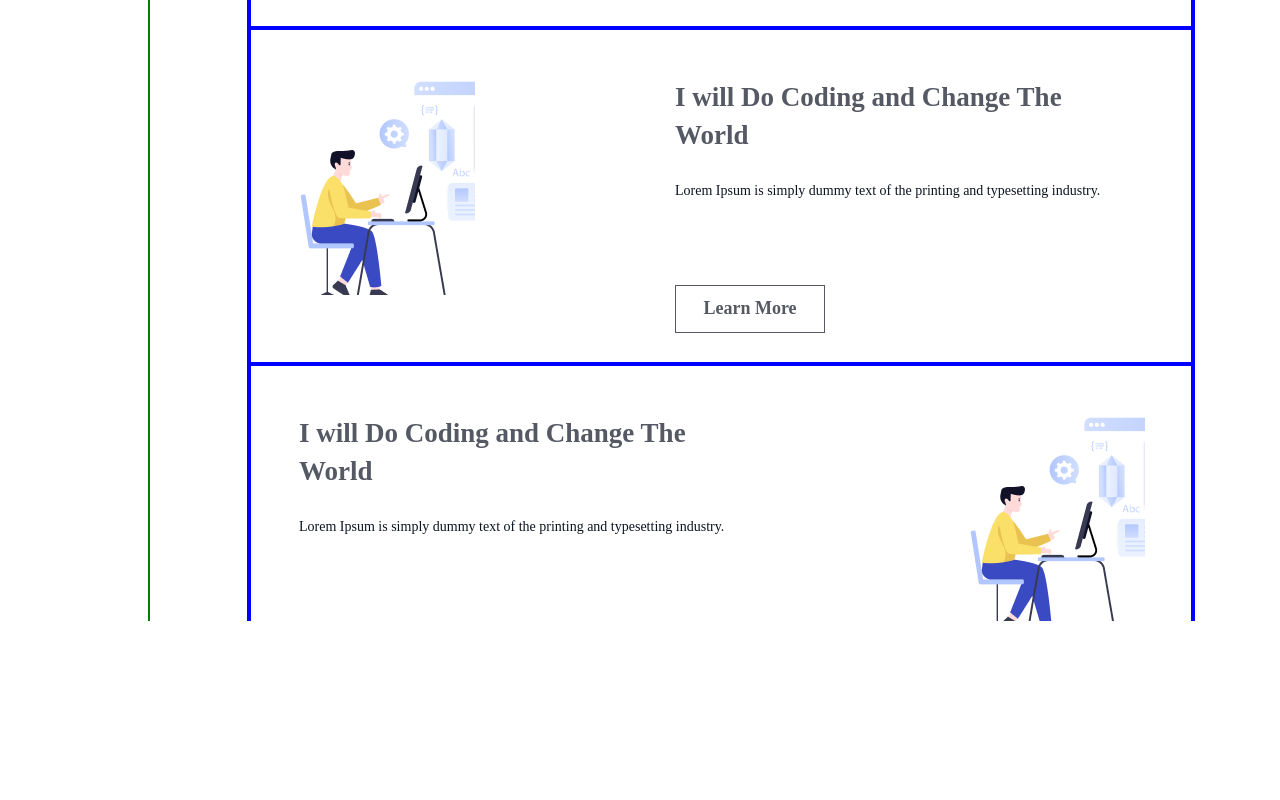
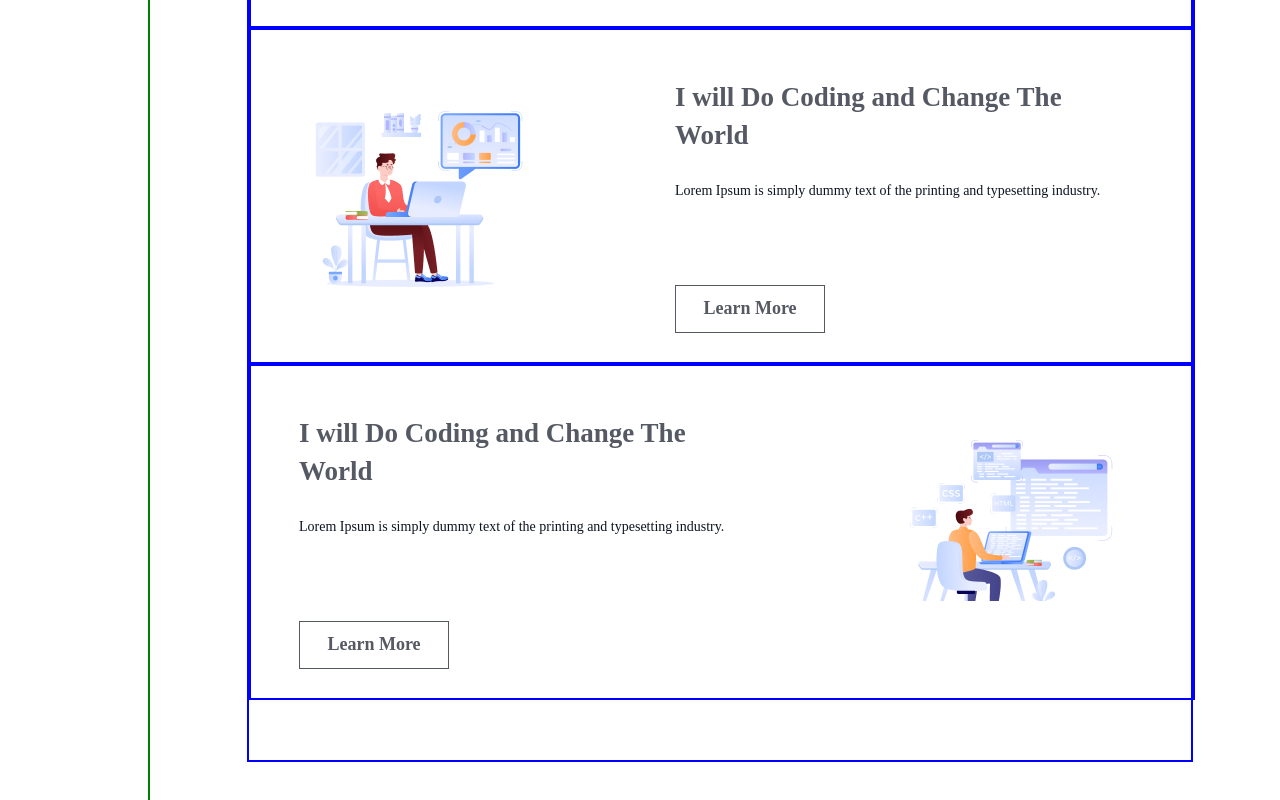
Before and after one commit to saudanoor/Assingment-One, a plain HTML site: page index.html in a window 1280 px wide. Shown: the part 1412-2212 px from the top of the page. Drawn offline with Linux system fonts and the light colour scheme; a web font is replaced by a local one.

Commit message:
second container done

```diff
--- a/index.html
+++ b/index.html
@@ -153,7 +153,7 @@
                         </div>
 
                      </div>
-                     <div class="image"></div>
+                     <div class="imageC"></div>
 
                     </div>
 
--- a/style/styles.css
+++ b/style/styles.css
@@ -333,11 +333,11 @@ padding-top: 12px;
     top: 1.74%;
     bottom: -1.74%;
 
-    margin-left: 200px;
+    margin-left: 120px;
 }
 
 .imageB{
-    background-image: url("../assets/Layer_1.png");
+    background-image: url("../assets/Group\ 3.png");
     width: 259.56px;
     height: 217.01px;
     left: 0.36%;
@@ -345,5 +345,18 @@ padding-top: 12px;
     top: 1.74%;
     bottom: -1.74%;
 
-    margin-right: 200px;
+    margin-right: 120px;
 }
+
+
+.imageC{
+    background-image: url("../assets/Group\ 4.png");
+    width: 250px;
+height: 187.32px;
+left: 8.14%;
+right: -8.14%;
+top: 14.06%;
+bottom: -14.06%;
+
+margin-left: 120px;
+}
```
